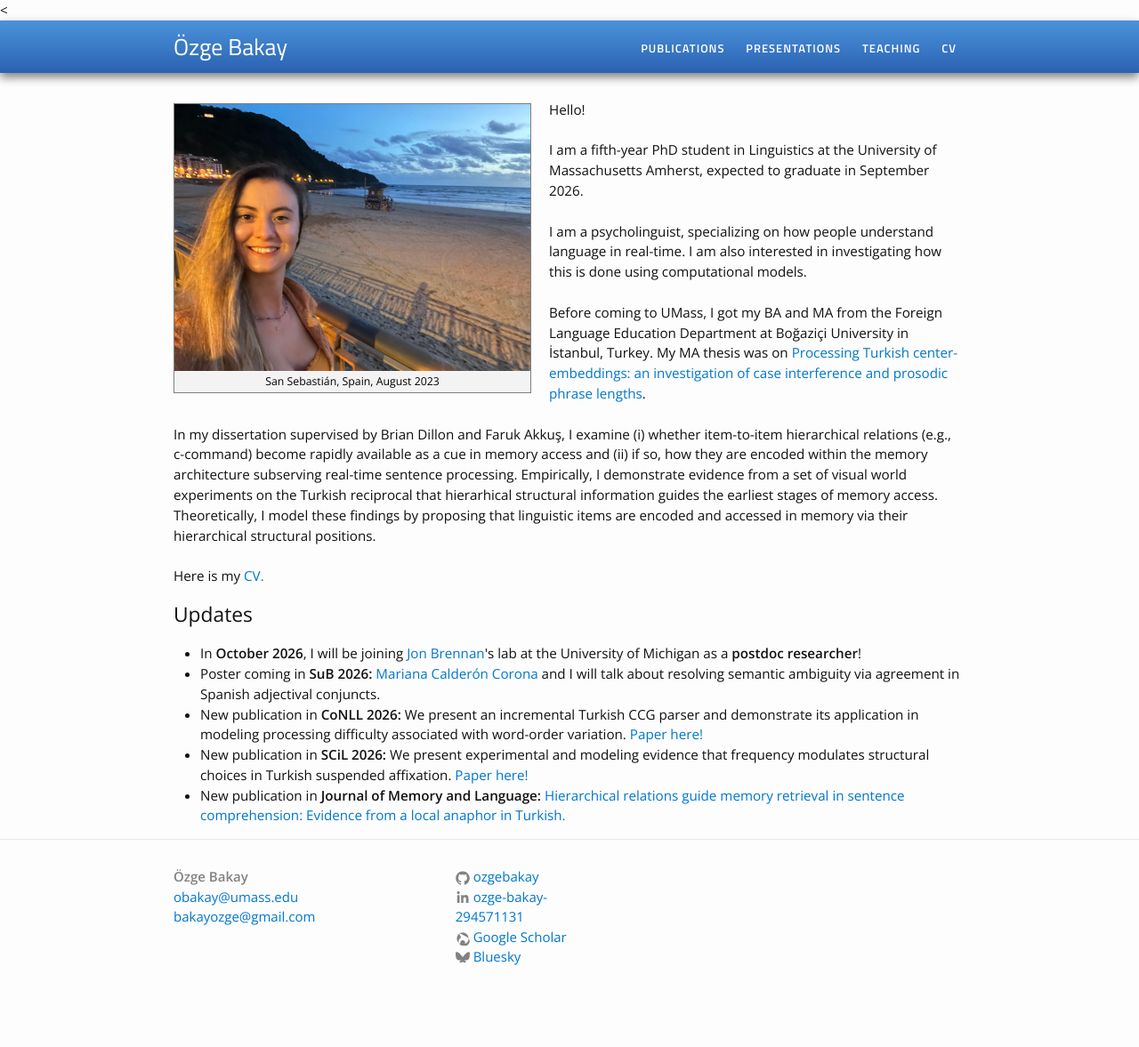
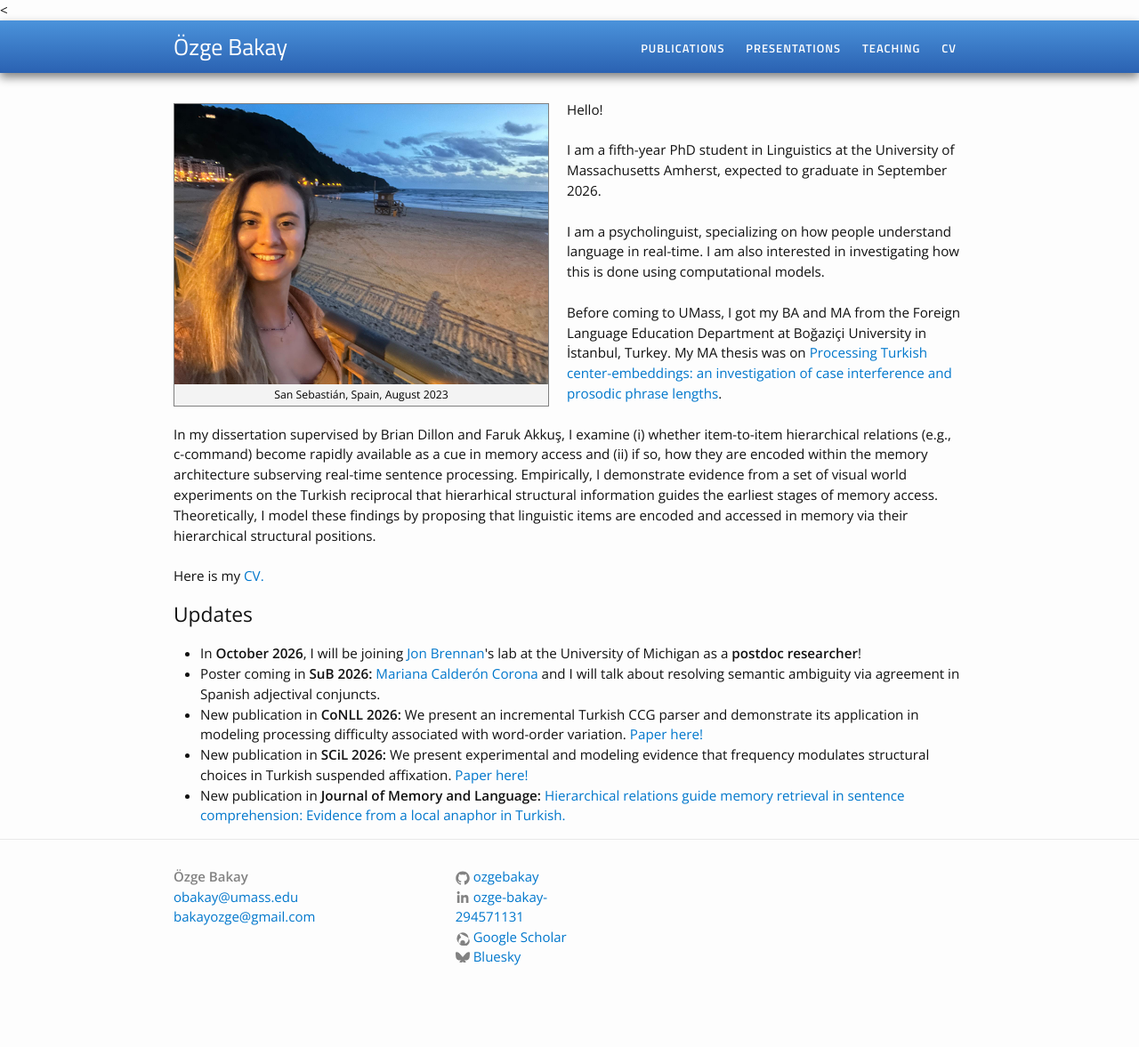
Before and after one commit to ozgebakay/ozgebakay.github.io, a Jekyll site: the page built from index.html, in a window 1280 px wide. Shown: the whole page at 89% size. Built offline with Jekyll 4.4.1, drawn with Linux system fonts in a browser that asks for light colours.

Commit message:
Update index.html

```diff
--- a/index.html
+++ b/index.html
@@ -2,7 +2,7 @@
 layout: default
 ---
 
-{% include image.html url="/images/profile.jpg" caption="San Sebastián, Spain, August 2023" width=400 align="left" %}
+{% include image.html url="/images/profile.jpg" caption="San Sebastián, Spain, August 2023" width=420 align="left" %}
 
 <div class="home">
 
```
